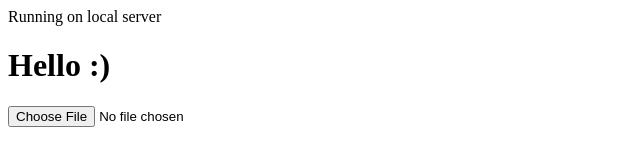
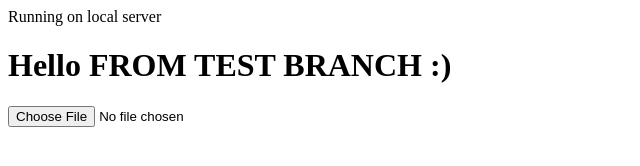
Before and after one commit to falue/cocoa-webview-initialContent, a plain HTML site: page index.html in a window 1280 px wide. Shown: the whole page, without its empty margins (0-640 px from the left). Drawn offline with Linux system fonts and the light colour scheme.

Commit message:
changes to distinguish test and main branch

```diff
--- a/index.html
+++ b/index.html
@@ -7,7 +7,7 @@
 
 <body>
     <div id="TextDiv">TEXT GOES HERE</div>
-    <h1>Hello :)</h1>
+    <h1>Hello FROM TEST BRANCH :)</h1>
     <input type="file" name="inputfile" id="inputfile">
     <br>
     <pre id="output"></pre>
```
Also changed, not shown: file_in_test_branch.txt (added).
